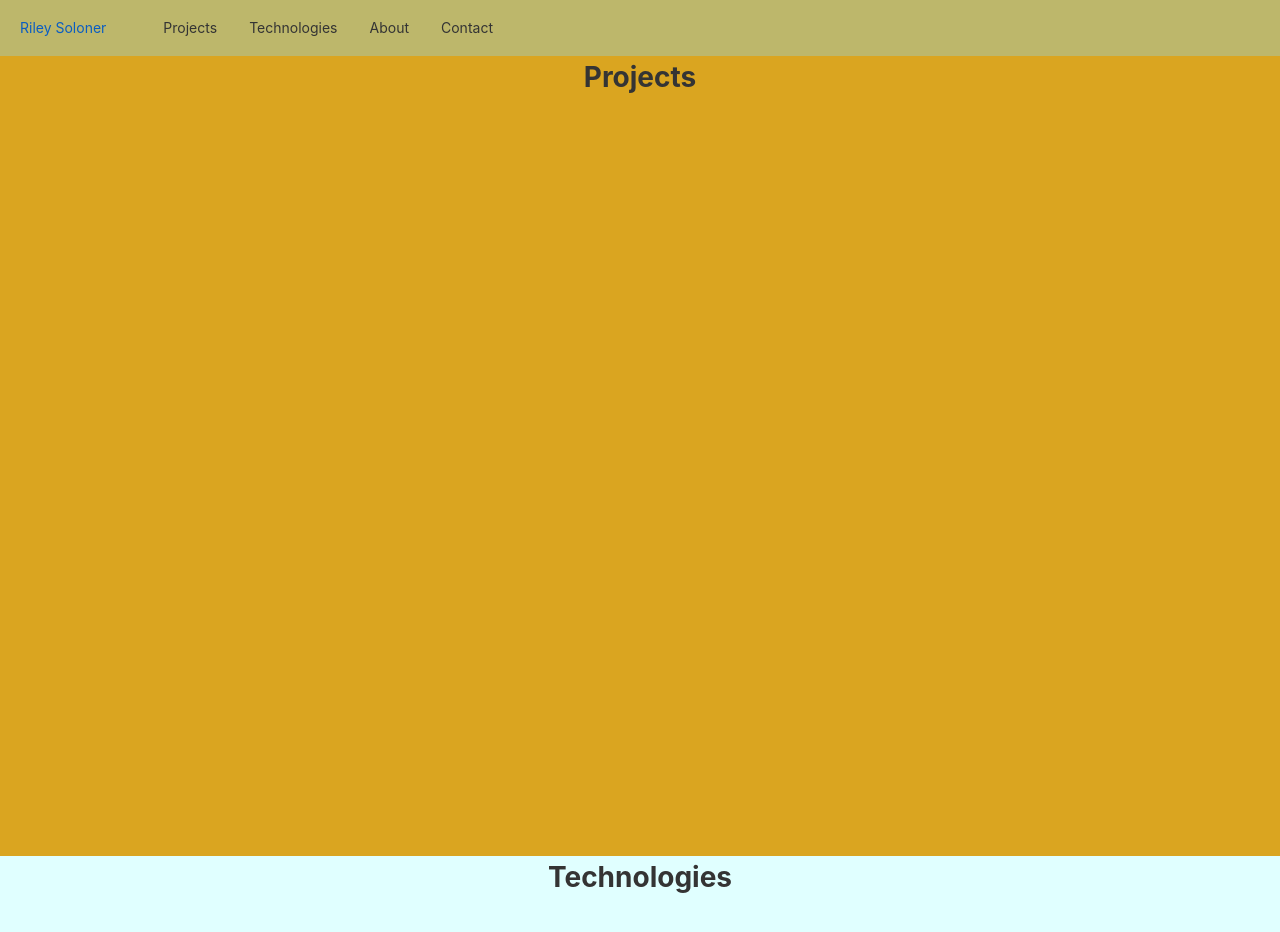
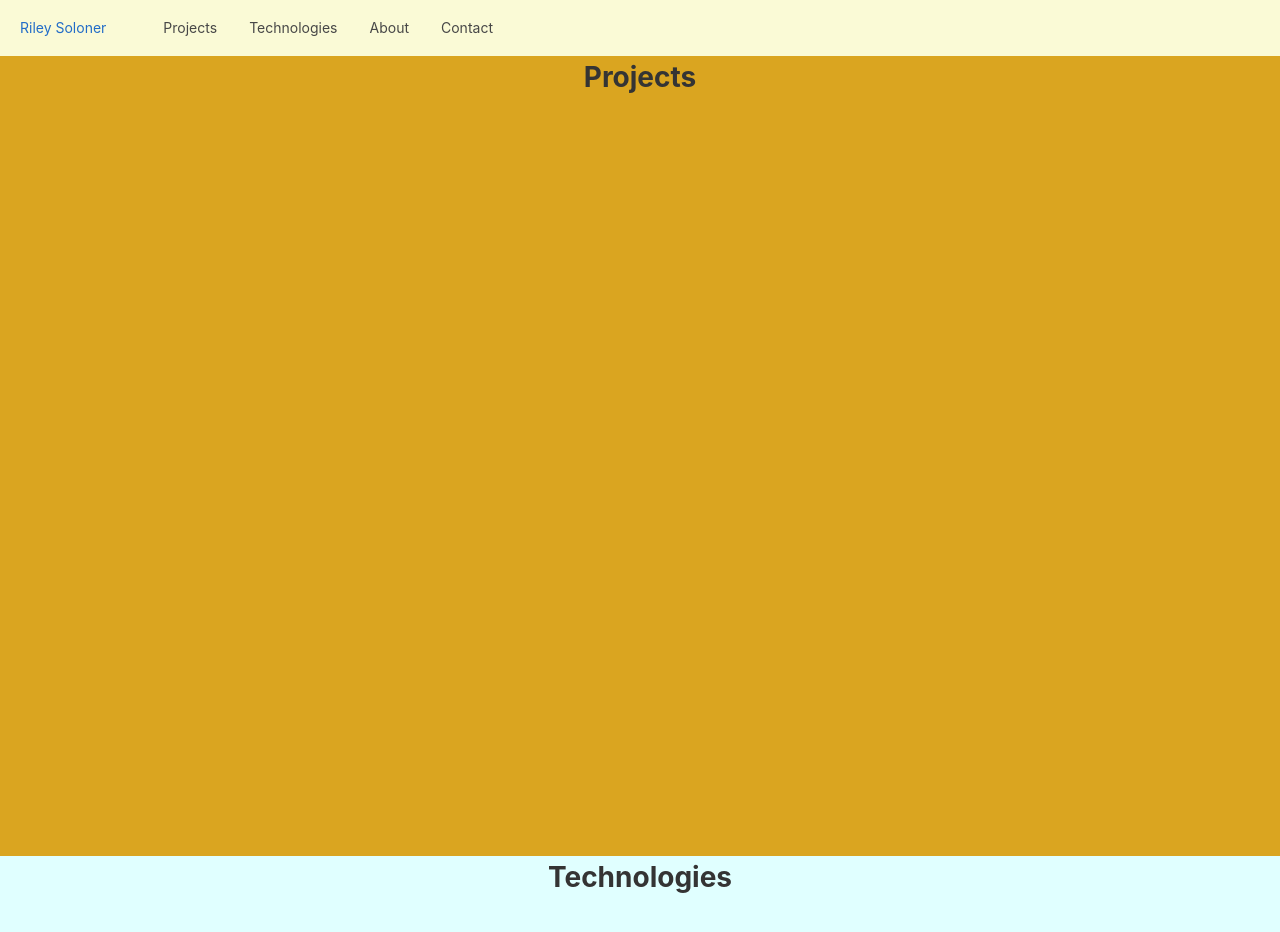
Before and after one commit to robotriley/portfolio-site, a React (Create React App) app: page / in a window 1280 px wide. Shown: the top 932 px of the page. Built offline with nearby package versions, Linux system fonts and the light colour scheme; some icons are missing.

Commit message:
trying to get navbar scroll working

```diff
--- a/src/App.css
+++ b/src/App.css
@@ -18,14 +18,12 @@
 }
 
 #navbar {
-  background-color:darkkhaki;
+  background-color:lightgoldenrodyellow;
   padding-right: 20px;
-  /* opacity: 90%; */
-  /* position:static; */
-}
-
-#iconZone {
-  padding: 10px;
+  opacity: 90%;
+  /* overflow: hidden; */
+  position: sticky;
+  top: 0;
 }
 
 .navIcon {
--- a/src/App.js
+++ b/src/App.js
@@ -1,4 +1,4 @@
-import React, { useEffect } from 'react';
+import React, { useEffect, useRef } from 'react';
 import './App.css';
 import { Navbar, Nav, Button} from 'rsuite'
 import HomeIcon from '@rsuite/icons/legacy/Home';
@@ -9,15 +9,30 @@ const Title = () => {
   });
 }
 
-function App() {
+const App = () => {
+  const titleRef = useRef()
+  const projectsRef = useRef()
+  const techRef = useRef()
+
+  const handleTitleClick = () => {
+    titleRef.current.scrollIntoView({ behavior: 'smooth' })
+  }
+  const handleProjectsClick = () => {
+    projectsRef.current.scrollIntoView({ behavior: 'smooth' })
+  }
+  const handleTechClick = () => {
+    techRef.current.scrollIntoView({ behavior: 'smooth' })
+  }
+
   Title()
+
   return (
     <div className="App">
-      <Navbar id="navbar">
-        <Navbar.Brand href='#'>Riley Soloner</Navbar.Brand>
+      <Navbar appearance='subtle' id="navbar">
+        <Navbar.Brand onClick={ handleTitleClick } href='#'>Riley Soloner</Navbar.Brand>
         <Nav>
-          <Nav.Item icon={ <HomeIcon /> }>Projects</Nav.Item>
-          <Nav.Item>Technologies</Nav.Item>
+          <Nav.Item ref={projectsRef} onClick={ handleProjectsClick } icon={ <HomeIcon /> }>Projects</Nav.Item>
+          <Nav.Item ref={techRef} onClick={ handleTechClick }>Technologies</Nav.Item>
           <Nav.Item>About</Nav.Item>
           <Nav.Item>Contact</Nav.Item>
         </Nav>
@@ -56,7 +71,7 @@ function App() {
         Projects
       </h3>
       </div>
-      <div id='technologiesContent'>
+      <div ref={titleRef} id='technologiesContent'>
         <h3>Technologies</h3>
       </div>
     </div>
```
